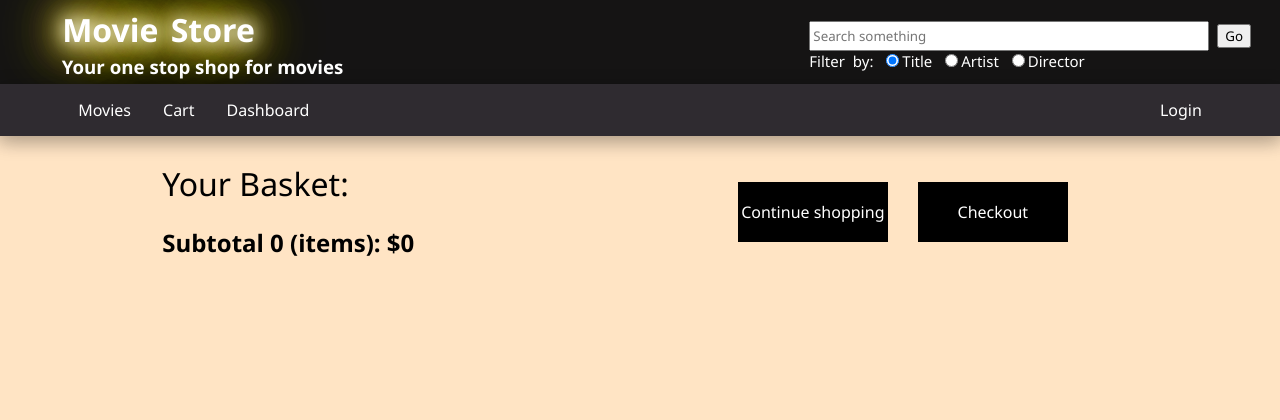
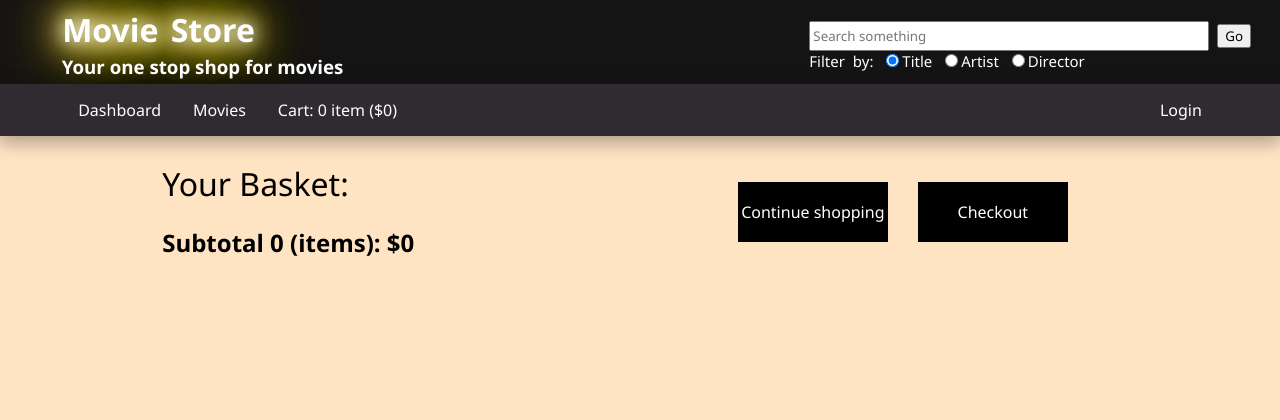
Before and after one commit to topherlee/movie-store, a Django app: page /basket_detail/ in a window 1280 px wide. Shown: the top 420 px of the page. Run offline with Django 4.2, Linux system fonts and the light colour scheme.

Commit message:
added context processors for showing cart total in base layout

```diff
--- /dev/null
+++ b/movie_store/context_processors.py
@@ -0,0 +1,10 @@
+from .views import basket
+
+def sections_processor(request):
+    baskets = basket.Basket(request)
+    total_item = len(baskets)
+    total_price = basket.Basket.get_total_price(baskets)
+    return {
+        'total_item':total_item,
+        'total_price':total_price,
+    }
--- a/movie_store/templates/movie_store/layout.html
+++ b/movie_store/templates/movie_store/layout.html
@@ -34,8 +34,6 @@
                     {% block navbar %}
                     <nav class="nav">
                         <ul class="nav-buttons">
-                            <li><a href="/movies">Movies</a></li>
-                            <li><a href="/basket_detail/">Cart</a></li>
                             <li class="dropdown">
                                 <a href="javascript:void(0)" class="dropbtn">Dashboard</a>
                                 <div class="dropdown-content">
@@ -47,6 +45,10 @@
                                     {% endif %}
                                 </div>
                             </li>
+                            <li><a href="/movies">Movies</a></li>
+                            <li><a href="/basket_detail/">
+                                Cart: {{ total_item }} {% if total_item < 2 %}item{% else %}items{% endif %} (${{ total_price }})
+                            </a></li>
                             {% if user.is_authenticated %}
                             <li style="float:right"><a href="/accounts/logout" >Logout ({{ user.get_username }})</a></li>
                             {% else %}
--- a/store_project/settings.py
+++ b/store_project/settings.py
@@ -63,6 +63,7 @@ TEMPLATES = [
                 'django.template.context_processors.request',
                 'django.contrib.auth.context_processors.auth',
                 'django.contrib.messages.context_processors.messages',
+                'movie_store.context_processors.sections_processor',
             ],
         },
     },
```
